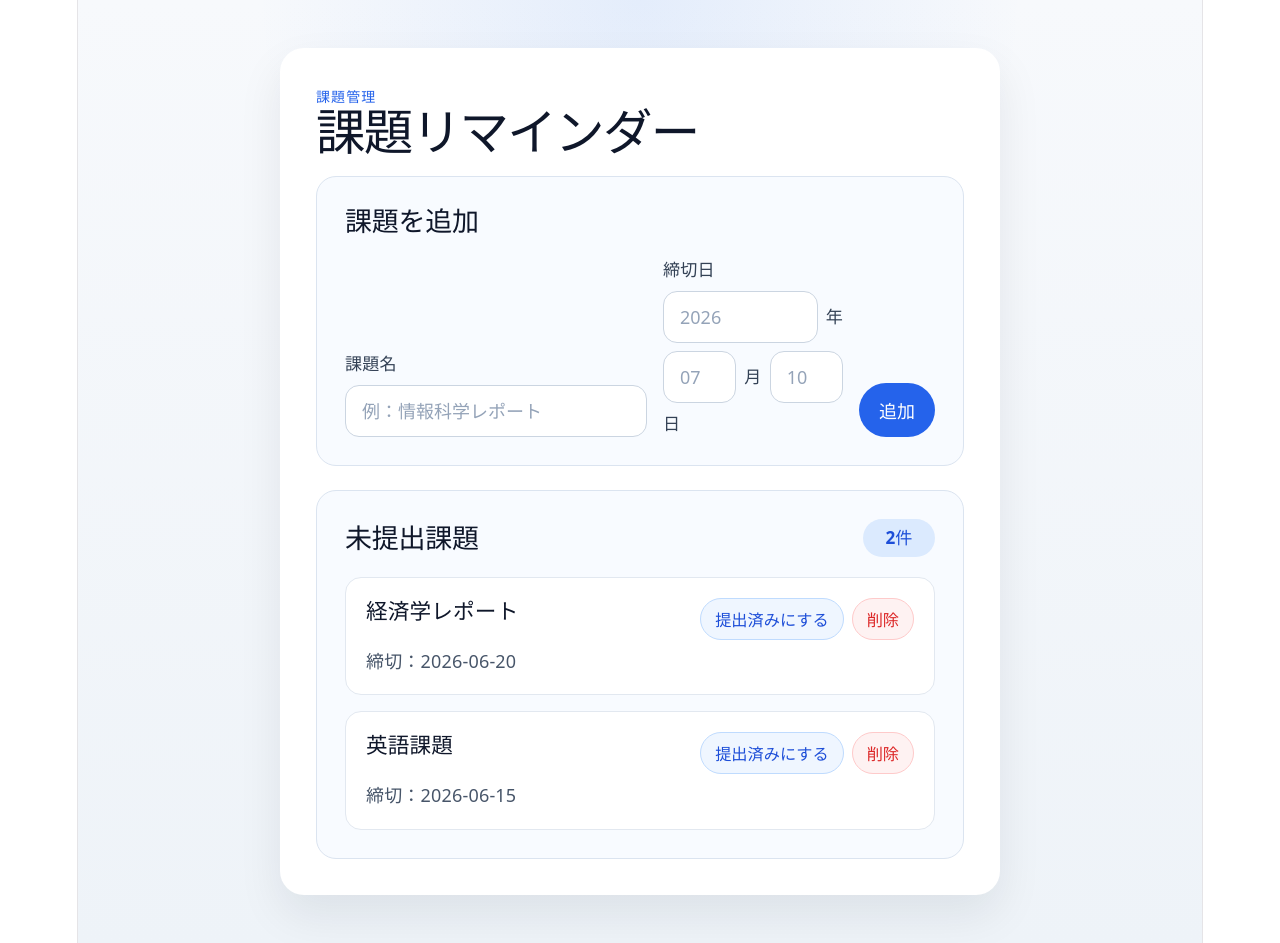
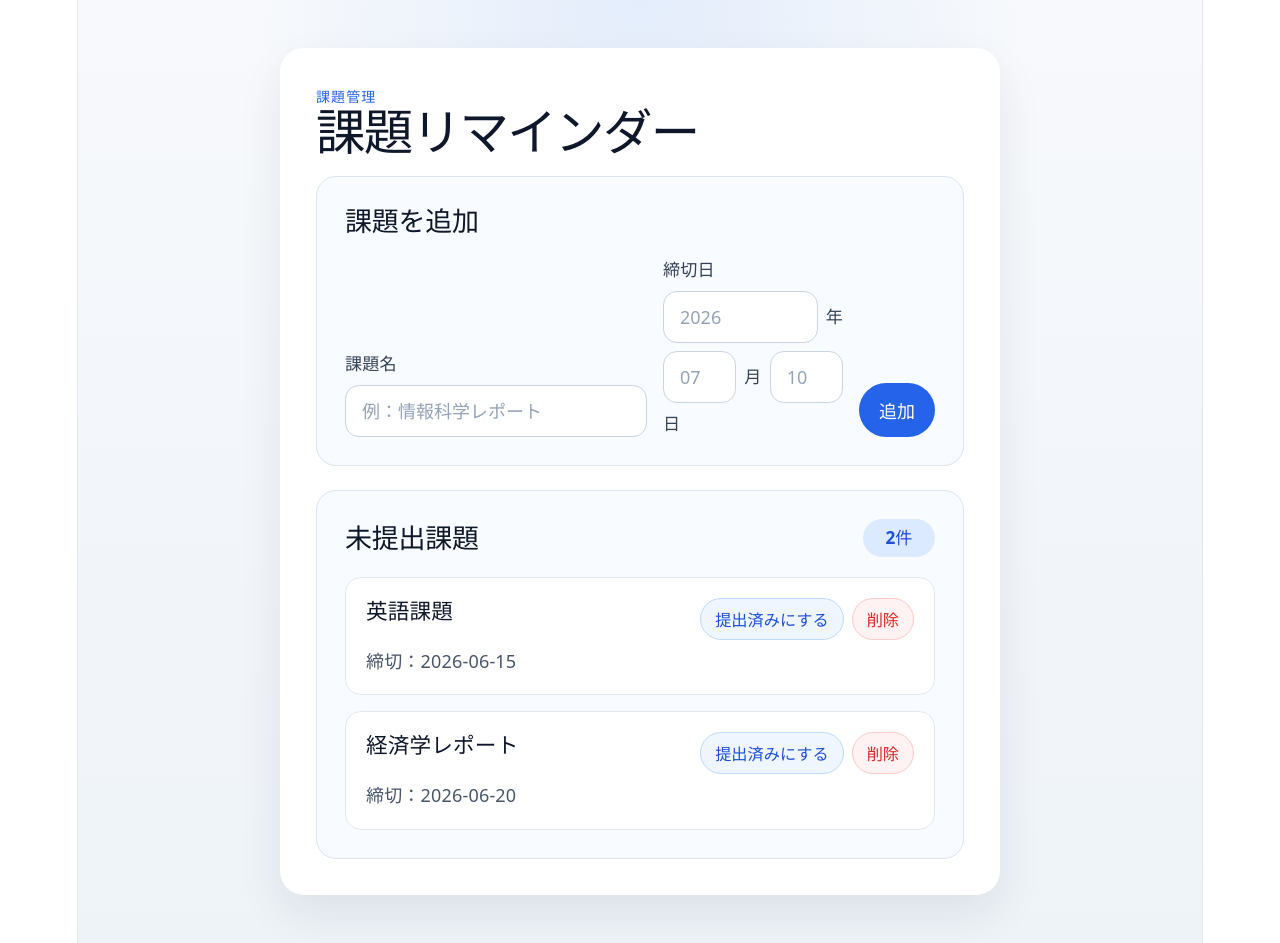
Before and after one commit to sattomio/kadai-reminder, a React (Vite) app: page / in a window 1280 px wide. Built offline with nearby package versions, Linux system fonts and the light colour scheme.

Commit message:
Sort tasks by deadline priority

```diff
--- a/src/App.jsx
+++ b/src/App.jsx
@@ -62,6 +62,24 @@ const getAssignmentAlertStatus = (assignment) => {
   }
 
   return 'normal'
+}
+
+const getAssignmentSortRank = (assignment) => {
+  if (assignment.completed) {
+    return 3
+  }
+
+  const alertStatus = getAssignmentAlertStatus(assignment)
+
+  if (alertStatus === 'overdue') {
+    return 0
+  }
+
+  if (alertStatus === 'urgent') {
+    return 1
+  }
+
+  return 2
 }
 
 function App() {
@@ -138,6 +156,20 @@ function App() {
       })
     )
   }
+
+  const sortedAssignments = [...assignmentList].sort((leftAssignment, rightAssignment) => {
+    const rankDifference =
+      getAssignmentSortRank(leftAssignment) - getAssignmentSortRank(rightAssignment)
+
+    if (rankDifference !== 0) {
+      return rankDifference
+    }
+
+    return (
+      new Date(`${leftAssignment.deadline}T00:00:00`) -
+      new Date(`${rightAssignment.deadline}T00:00:00`)
+    )
+  })
 
   return (
     <main className="app">
@@ -216,7 +248,7 @@ function App() {
           </div>
 
           <div className="assignment-list">
-            {assignmentList.map((assignment) => {
+            {sortedAssignments.map((assignment) => {
               const alertStatus = getAssignmentAlertStatus(assignment)
 
               return (
```
